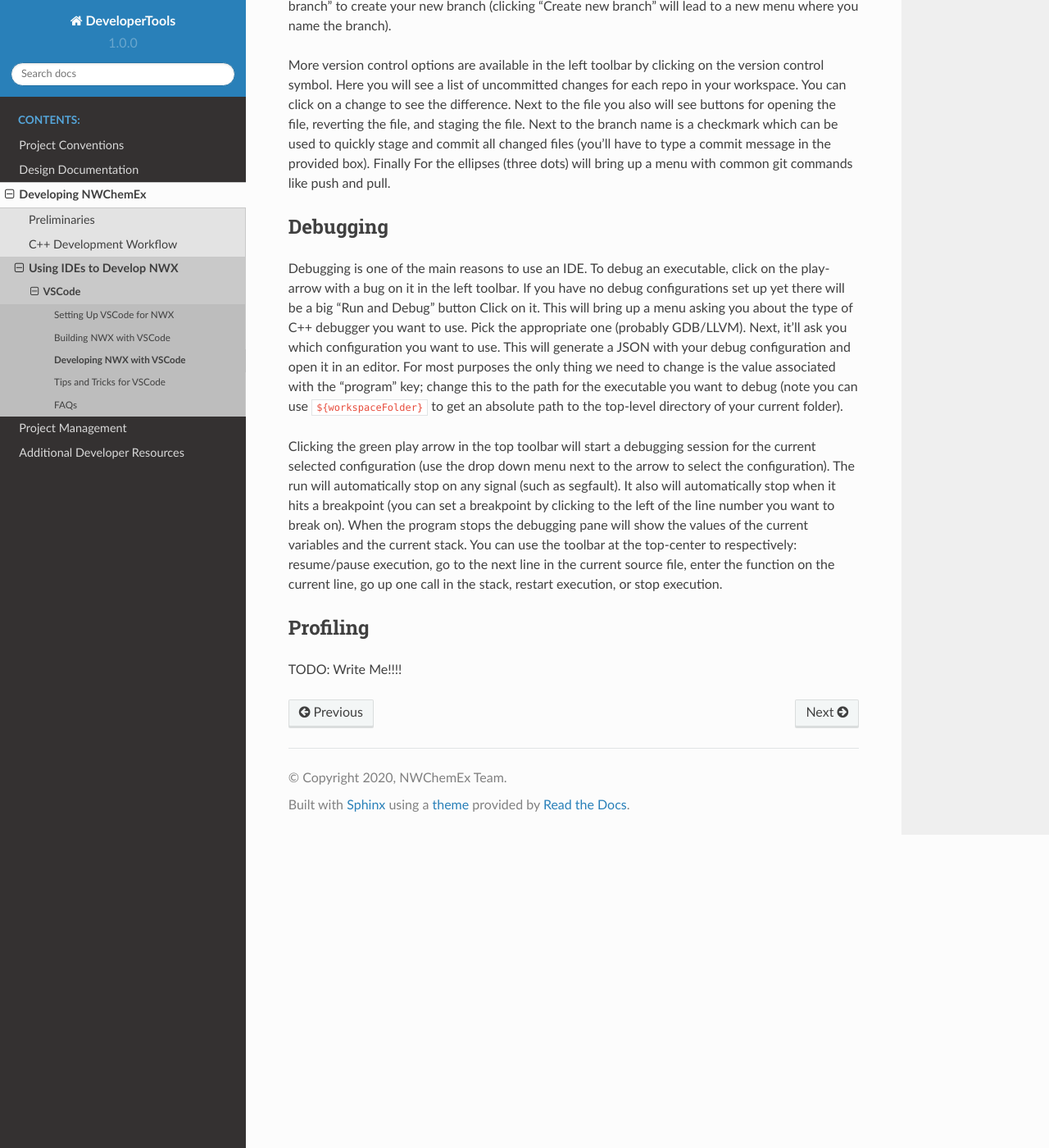
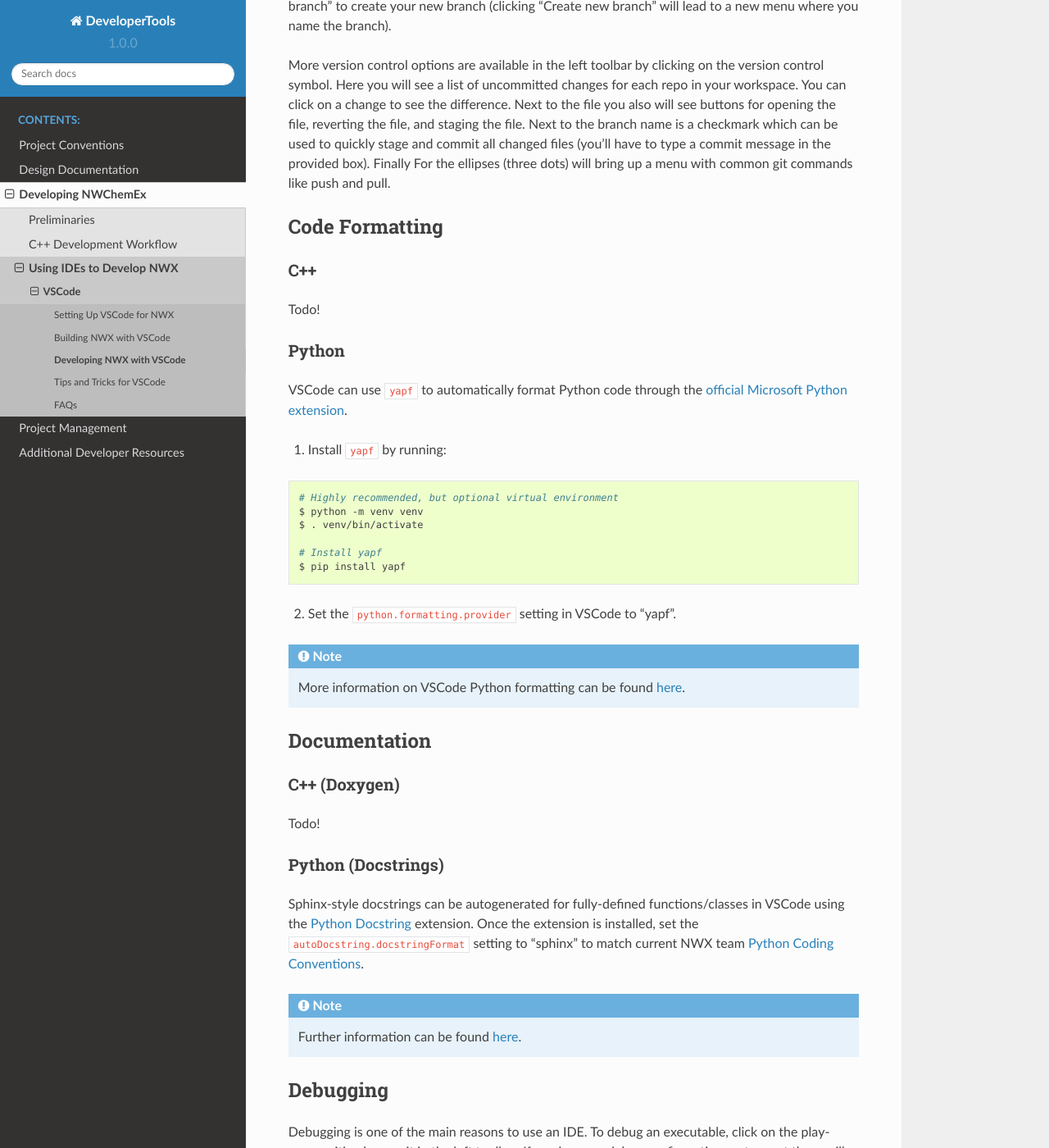
Before and after one commit to NWChemEx-Project/DeveloperTools, a Sphinx documentation site: the page built from docs/source/development/ides/vscode/developing.rst, in a window 1280 px wide and 1400 px high, scrolled down 388 px. Shown: the whole window at 82% size. Built offline with Sphinx 7.4.7 and the Read the Docs theme 2.0.0, drawn with Linux system fonts in a browser that asks for light colours.

Commit message:
Moved VSCode integration to IDE development section

```diff
--- a/docs/source/development/ides/index.rst
+++ b/docs/source/development/ides/index.rst
@@ -1,3 +1,5 @@
+.. _nwx-ide-development:
+
 #########################
 Using IDEs to Develop NWX
 #########################
--- a/docs/source/development/ides/vscode/developing.rst
+++ b/docs/source/development/ides/vscode/developing.rst
@@ -23,6 +23,65 @@
 used to quickly stage and commit all changed files (you'll have to type a
 commit message in the provided box). Finally For the ellipses (three dots) will
 bring up a menu with common git commands like push and pull.
+
+Code Formatting
+---------------
+
+C++
+^^^
+
+Todo!
+
+.. _vscode-python-yapf:
+
+Python
+^^^^^^
+
+VSCode can use ``yapf`` to automatically format Python code through the
+`official Microsoft Python extension <https://marketplace.visualstudio.com/
+items?itemName=ms-python.python>`__.
+
+1. Install ``yapf`` by running:
+
+.. code-block:: bash
+
+   # Highly recommended, but optional virtual environment
+   $ python -m venv venv
+   $ . venv/bin/activate
+
+   # Install yapf
+   $ pip install yapf
+
+2. Set the ``python.formatting.provider`` setting in VSCode to "yapf".
+
+.. note::
+
+   More information on VSCode Python formatting can be found `here
+   <https://code.visualstudio.com/docs/python/editing#_formatting>`__.
+
+Documentation
+-------------
+
+C++ (Doxygen)
+^^^^^^^^^^^^^
+
+Todo!
+
+.. _vscode-docstring-gen:
+
+Python (Docstrings)
+^^^^^^^^^^^^^^^^^^^
+
+Sphinx-style docstrings can be autogenerated for fully-defined functions/classes
+in VSCode using the `Python Docstring <https://marketplace.visualstudio.com/
+items?itemName=njpwerner.autodocstring>`__ extension. Once the extension is
+installed, set the ``autoDocstring.docstringFormat`` setting to "sphinx" to
+match current NWX team :ref:`python-coding-conventions`.
+
+.. note::
+
+   Further information can be found `here <https://sphinx-rtd-tutorial.
+   readthedocs.io/en/latest/docstrings.html#docstrings-in-vs-code>`__.
 
 Debugging
 ---------
```
Also changed, not shown: docs/source/conventions/python_conventions.rst (+4 -19 lines).
